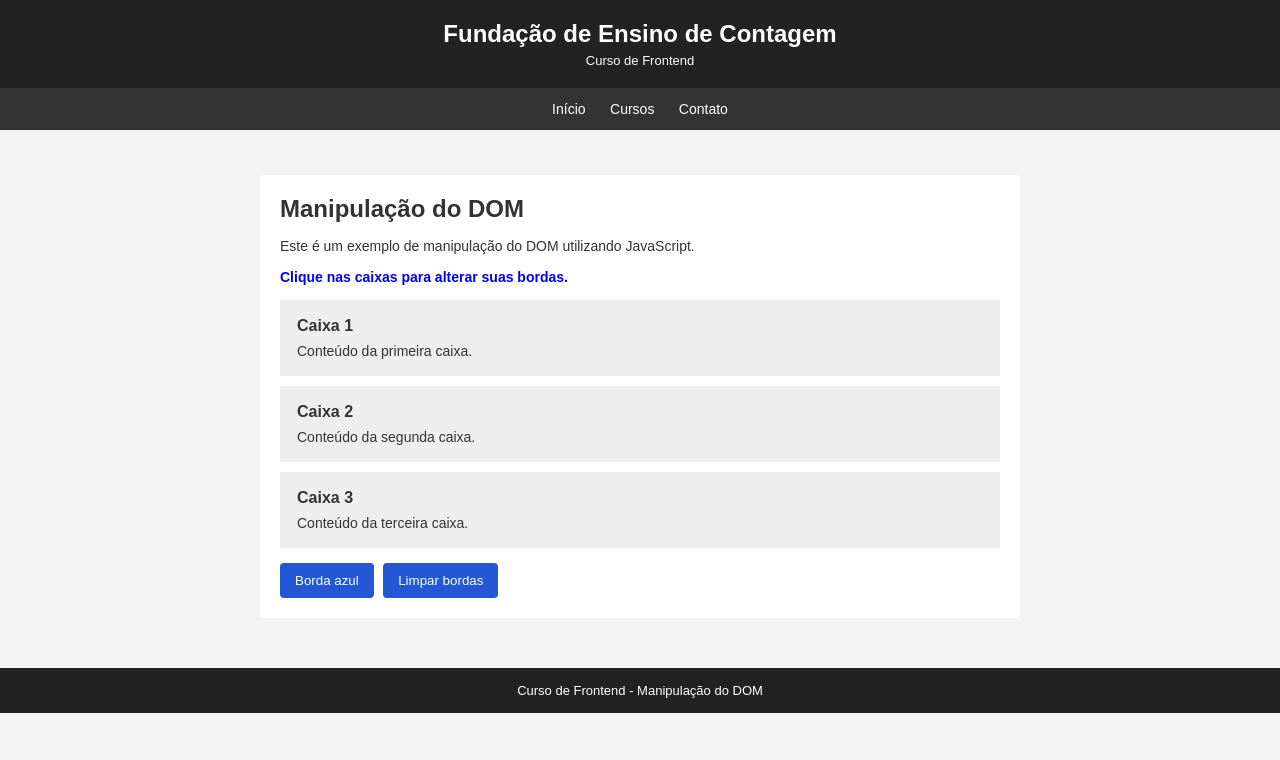
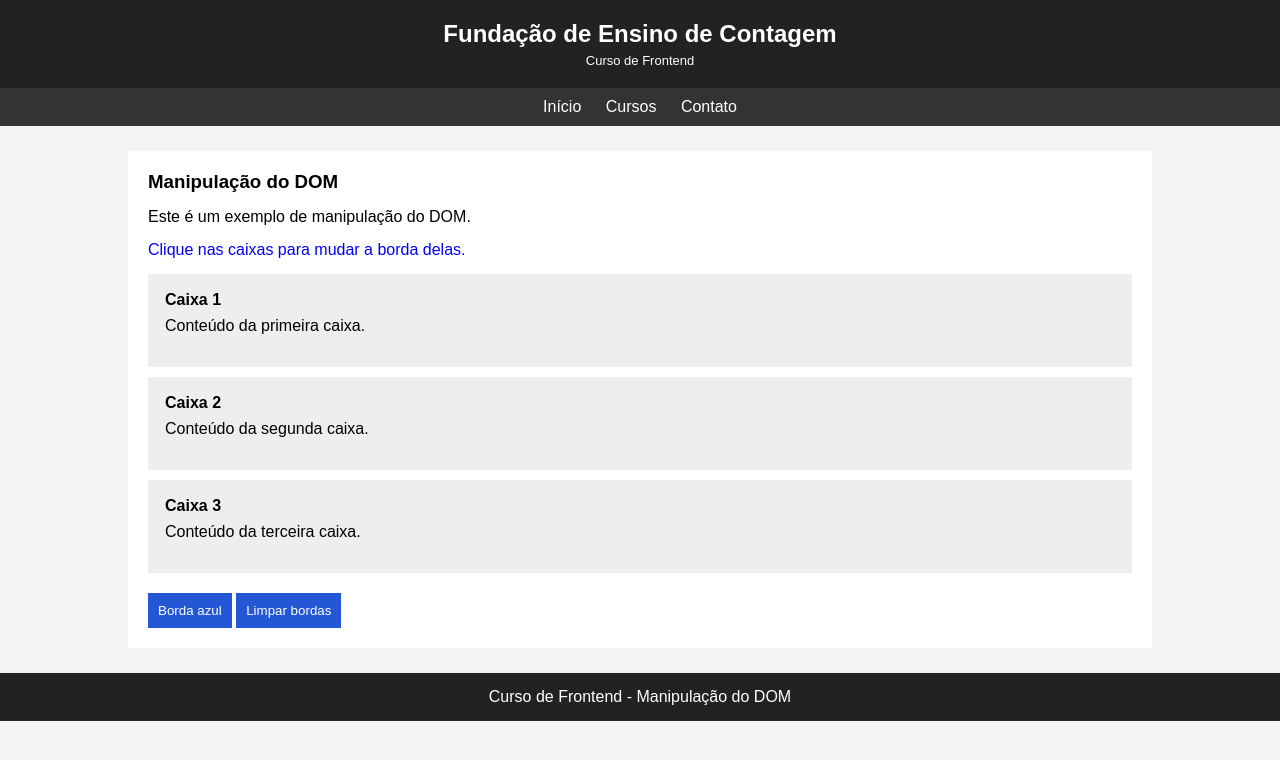
Before and after one commit to Saymon79/Ativ-DOM, a plain HTML site: page index.html in a window 1280 px wide. Drawn offline with Linux system fonts and the light colour scheme.

Commit message:
Add files via upload

```diff
--- a/index.html
+++ b/index.html
@@ -3,16 +3,14 @@
 <html lang="pt-br">
 <head>
     <meta charset="UTF-8">
-    <meta name="viewport" content="width=device-width, initial-scale=1.0">
     <title>Manipulação do DOM</title>
-
     <link rel="stylesheet" href="style.css">
     <script src="script.js" defer></script>
 </head>
 <body>
 
     <header>
-        <h1>Fundação de Ensino de Contagem</h1>
+        <h2>Fundação de Ensino de Contagem</h2>
         <p>Curso de Frontend</p>
     </header>
 
@@ -25,38 +23,28 @@
     <main>
 
         <section>
-            <h2>Manipulação do DOM</h2>
+            <h3>Manipulação do DOM</h3>
 
-            <p>Este é um exemplo de manipulação do DOM utilizando JavaScript.</p>
+            <p>Este é um exemplo de manipulação do DOM.</p>
+            <p class="destaque">Clique nas caixas para mudar a borda delas.</p>
 
-            <p class="destaque">
-                Clique nas caixas para alterar suas bordas.
-            </p>
-
-            <div class="caixa" id="caixa1">
-                <h3>Caixa 1</h3>
+            <div class="caixa">
+                <h4>Caixa 1</h4>
                 <p>Conteúdo da primeira caixa.</p>
             </div>
 
-            <div class="caixa" id="caixa2">
-                <h3>Caixa 2</h3>
+            <div class="caixa">
+                <h4>Caixa 2</h4>
                 <p>Conteúdo da segunda caixa.</p>
             </div>
 
-            <div class="caixa" id="caixa3">
-                <h3>Caixa 3</h3>
+            <div class="caixa">
+                <h4>Caixa 3</h4>
                 <p>Conteúdo da terceira caixa.</p>
             </div>
 
-            <div class="botoes">
-                <button id="botaoPrincipal">
-                    Borda azul
-                </button>
-
-                <button id="botaoSecundario">
-                    Limpar bordas
-                </button>
-            </div>
+            <button id="principal">Borda azul</button>
+            <button id="secundario">Limpar bordas</button>
 
         </section>
 
--- a/script.js
+++ b/script.js
@@ -1,43 +1,35 @@
 
-// Selecionando todas as caixas
-const caixas = document.querySelectorAll(".caixa");
+let caixas = document.querySelectorAll(".caixa");
 
-// Selecionando os botões
-const botaoPrincipal = document.querySelector("#botaoPrincipal");
-const botaoSecundario = document.querySelector("#botaoSecundario");
+let botaoPrincipal = document.querySelector("#principal");
+let botaoSecundario = document.querySelector("#secundario");
 
-// Ao clicar em cada caixa, coloca a borda verde
+// Clicar na caixa e deixar a borda verde
 caixas.forEach(function(caixa) {
 
     caixa.addEventListener("click", function() {
-
-        caixa.classList.remove("borda-azul");
-        caixa.classList.add("borda-verde");
-
+        caixa.classList.remove("azul");
+        caixa.classList.add("verde");
     });
 
 });
 
-// Botão principal: todas as caixas ficam com borda azul
+// Botão principal deixa todas as bordas azuis
 botaoPrincipal.addEventListener("click", function() {
 
     caixas.forEach(function(caixa) {
-
-        caixa.classList.remove("borda-verde");
-        caixa.classList.add("borda-azul");
-
+        caixa.classList.remove("verde");
+        caixa.classList.add("azul");
     });
 
 });
 
-// Botão secundário: remove todas as bordas coloridas
+// Botão secundário tira as bordas
 botaoSecundario.addEventListener("click", function() {
 
     caixas.forEach(function(caixa) {
-
-        caixa.classList.remove("borda-verde");
-        caixa.classList.remove("borda-azul");
-
+        caixa.classList.remove("verde");
+        caixa.classList.remove("azul");
     });
 
 });
--- a/style.css
+++ b/style.css
@@ -6,9 +6,8 @@
 }
 
 body {
-    font-family: Arial, sans-serif;
+    font-family: Arial;
     background-color: #f4f4f4;
-    color: #333;
 }
 
 header {
@@ -16,10 +15,6 @@ header {
     color: white;
     text-align: center;
     padding: 20px;
-}
-
-header h1 {
-    font-size: 24px;
 }
 
 header p {
@@ -30,84 +25,64 @@ header p {
 nav {
     background-color: #333;
     text-align: center;
-    padding: 12px;
+    padding: 10px;
 }
 
 nav a {
     color: white;
     text-decoration: none;
-    margin: 0 10px;
-    font-size: 14px;
+    margin: 10px;
 }
 
 main {
-    max-width: 800px;
+    width: 80%;
     margin: 25px auto;
-    padding: 20px;
 }
 
 section {
     background-color: white;
     padding: 20px;
-    border-radius: 5px;
 }
 
-section h2 {
+section h3 {
     margin-bottom: 15px;
 }
 
 section p {
     margin-bottom: 15px;
-    font-size: 14px;
 }
 
 .destaque {
     color: blue;
-    font-weight: bold;
 }
 
 .caixa {
     background-color: #eee;
-    border: 2px solid transparent;
     padding: 15px;
     margin-bottom: 10px;
+    border: 2px solid transparent;
     cursor: pointer;
-    transition: border 0.2s;
 }
 
-.caixa h3 {
-    font-size: 16px;
+.caixa h4 {
     margin-bottom: 8px;
 }
 
-.caixa p {
-    margin-bottom: 0;
-}
-
-.borda-verde {
+.verde {
     border: 2px solid green;
 }
 
-.borda-azul {
+.azul {
     border: 2px solid blue;
-}
-
-.botoes {
-    margin-top: 15px;
 }
 
 button {
     background-color: #2457d6;
     color: white;
     border: none;
-    padding: 10px 15px;
-    margin-right: 5px;
-    border-radius: 4px;
+    padding: 10px;
+    margin-top: 10px;
     cursor: pointer;
-}
-
-button:hover {
-    background-color: #173fa5;
 }
 
 footer {
@@ -115,6 +90,4 @@ footer {
     color: white;
     text-align: center;
     padding: 15px;
-    margin-top: 30px;
-    font-size: 13px;
 }
```
